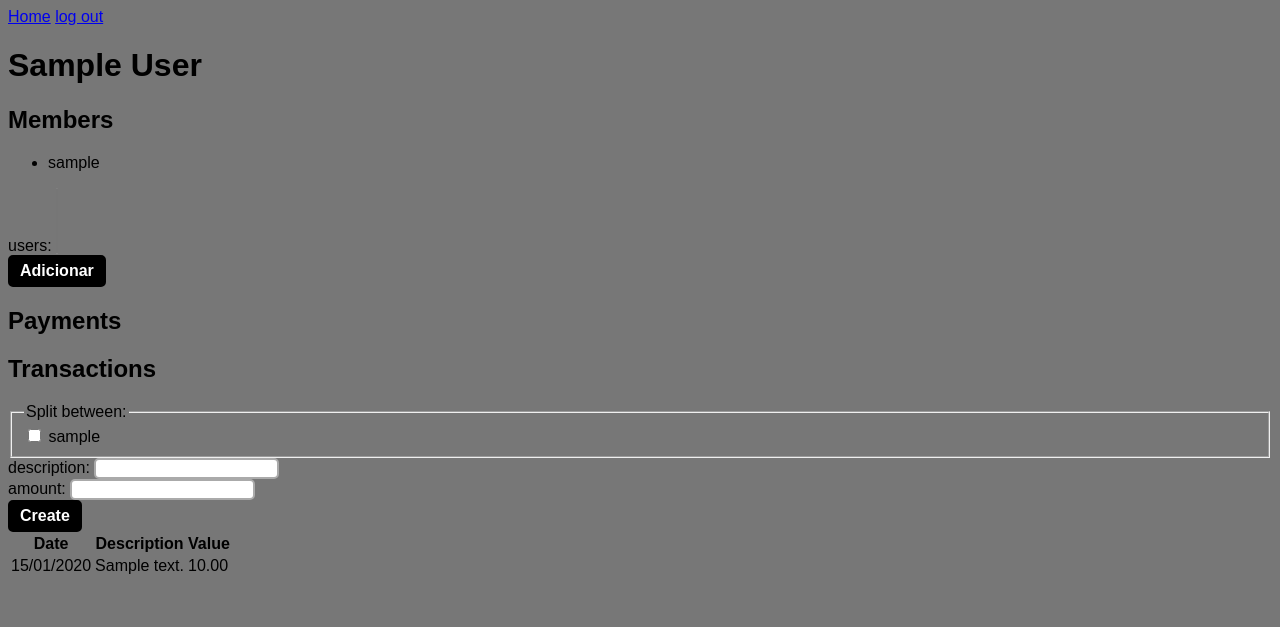
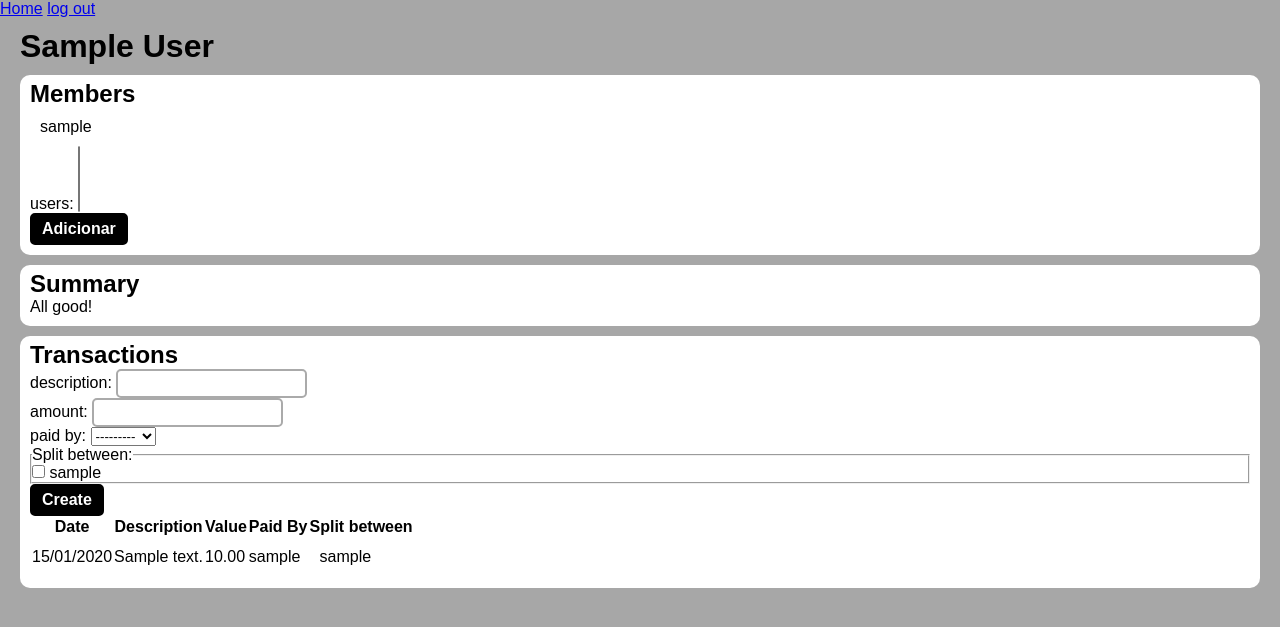
Before and after one commit to bhashimoto/raticate, a Django app: page /ratata/accounts/1/ in a window 1280 px wide. Shown: the top 627 px of the page. Run offline with Django 5.2, Linux system fonts and the light colour scheme; a user stored in the database is signed in; tables that the repository leaves empty hold one stand-in row (values such as "Sample post").

Commit message:
balances now working. Updated some CSS

```diff
--- a/mysite/ratata/forms.py
+++ b/mysite/ratata/forms.py
@@ -15,13 +15,15 @@ class SignupForm(forms.Form):
     password = forms.CharField(label="password", widget=forms.PasswordInput())
 
 class TransactionForm(forms.Form):
-    members = forms.ModelMultipleChoiceField(label="Split between", queryset=None, widget=forms.CheckboxSelectMultiple())
     description = forms.CharField(label="description", max_length=200)
     amount = forms.DecimalField(label="amount")
+    paid_by = forms.ModelChoiceField(label="paid by", queryset=None)
+    members = forms.ModelMultipleChoiceField(label="Split between", queryset=None, widget=forms.CheckboxSelectMultiple())
     def __init__(self, *args, **kwargs):
         account = kwargs.pop('account')
         super().__init__(*args, **kwargs)
         self.fields['members'].queryset = account.users.all()
+        self.fields['paid_by'].queryset = account.users.all()
 
 class AccountMemberForm(forms.Form):
     members = forms.ModelMultipleChoiceField(label="users", queryset=None)
--- a/mysite/ratata/models.py
+++ b/mysite/ratata/models.py
@@ -17,10 +17,12 @@ class Transaction(models.Model):
     updated_at = models.DateTimeField(auto_now=True)
     account = models.ForeignKey(Account,default=1,  on_delete=models.CASCADE)
     amount = models.DecimalField(blank=False, default=0.0, decimal_places=2, max_digits=12)
+    paid_by = models.ForeignKey(User, default=1, on_delete=models.CASCADE)
 
 class Debt(models.Model):
-    transaction = models.ForeignKey(Transaction, on_delete=models.CASCADE)
-    user = models.ForeignKey(User, on_delete=models.CASCADE)
+    transaction = models.ForeignKey(Transaction, on_delete=models.CASCADE, related_name="debts")
+    who_owes = models.ForeignKey(User, default=1, on_delete=models.CASCADE, related_name="who_owes")
+    paid_by = models.ForeignKey(User, default=1, on_delete=models.CASCADE, related_name="paid_by")
     created_at = models.DateTimeField(auto_now=True)
     updated_at = models.DateTimeField(auto_now=True)
     amount = models.DecimalField(blank=False, default=0.0, decimal_places=2, max_digits=12)
--- a/mysite/ratata/templates/ratata/account.html
+++ b/mysite/ratata/templates/ratata/account.html
@@ -1,19 +1,20 @@
 {% extends 'ratata/base.html' %}
-{% block title %}{{account.name}}{% endblock %}
+{% block title %}{{account.name}} - Ratata{% endblock %}
 
 {% block content %}
 <h1>{{account.name}}</h1>
-<section>
-	<h2>Members</h2>
-	{% include "ratata/components/account_members_list.html"%}
-	{% include "ratata/components/account_members_create_form.html" %}
+<section class="card">
+		<h2>Members</h2>
+		{% include "ratata/components/account_members_list.html"%}
+		{% include "ratata/components/account_members_create_form.html" %}
 </section>
 
-<section>
-	<h2>Payments</h2>
+<section class="card">
+		<h2>Summary</h2>
+		{% include "ratata/components/account_payment_summary.html" %}
 </section>
 
-<section>
+<section class="card">
 	<h2>Transactions</h2>
 	{% include "ratata/components/transaction_create_form.html"%}
 	{% include "ratata/components/transactions_list.html" %}
--- a/mysite/ratata/templates/ratata/base.html
+++ b/mysite/ratata/templates/ratata/base.html
@@ -15,8 +15,9 @@
 			<a href="/ratata/logout">log out</a>
 			{% endif %}
 		</nav>
+		<main>
 		{% block content %}
 		{% endblock %}
-
+		</main>
 	</body>
 </html>
--- a/mysite/ratata/templates/ratata/components/account_create_form.html
+++ b/mysite/ratata/templates/ratata/components/account_create_form.html
@@ -1,5 +1,5 @@
 <form>
 	{% csrf_token %}
 	{{ account_create_form }}
-	<button type="submit" class="btn-primary" hx-post="/ratata/accounts/" hx-swap="none">Create</button>
+	<button type="submit" class="btn btn-primary" hx-post="/ratata/accounts/" hx-swap="none">Create</button>
 </form>
--- a/mysite/ratata/templates/ratata/components/account_members_list.html
+++ b/mysite/ratata/templates/ratata/components/account_members_list.html
@@ -2,7 +2,7 @@
 	{% if not account.users.all %}
 	No members found for this account, start adding people!
 	{% else %}
-	<ul>
+	<ul class="no-bullet">
 		{% for member in account.users.all %}
 		<li>{{ member.username }}</li>
 		{% endfor %}
--- /dev/null
+++ b/mysite/ratata/templates/ratata/components/account_payment_summary.html
@@ -0,0 +1,11 @@
+<div hx-get="/ratata/accounts/{{ account.id }}/payments" hx-trigger="newTransaction from:body">
+    {% if not payments %}
+    <p>All good!</p>
+{% else %}
+<ul class="no-bullet">
+    {% for payment in payments %}
+    <li>{{ payment.from }} owes {{ payment.amount }} to {{ payment.to }}</li>
+    {% endfor %}
+</ul>
+{% endif %}
+</div>
--- a/mysite/ratata/templates/ratata/components/accounts_list.html
+++ b/mysite/ratata/templates/ratata/components/accounts_list.html
@@ -1,4 +1,4 @@
-<ul id="accounts_list" hx-get="/ratata/accounts" hx-trigger="newAccount from:body"  hx-swap="outerHTML">
+<ul id="accounts_list" class="no-bullet" hx-get="/ratata/accounts" hx-trigger="newAccount from:body"  hx-swap="outerHTML">
 	{% for account in accounts %}
 	<li><a href="/ratata/accounts/{{account.id}}">{{ account.name }}</a></li>
 	{% endfor %}
--- a/mysite/ratata/templates/ratata/components/transactions_list.html
+++ b/mysite/ratata/templates/ratata/components/transactions_list.html
@@ -1,14 +1,27 @@
 <table hx-get="/ratata/accounts/{{ account.id }}/transactions" hx-trigger="newTransaction from:body">
+	{% if transactions %}
 	<tr>
 		<th>Date</th>
 		<th>Description</th>
 		<th>Value</th>
+		<th>Paid By</th>
+		<th>Split between</th>
 	</tr>
 	{% for transaction in transactions%}
 	<tr>
 		<td>{{ transaction.created_at|date:"d/m/Y" }}</td>
 		<td>{{ transaction.description }}</td>
 		<td>{{ transaction.amount}}</td>
+		<td>{{ transaction.paid_by.username}}</td>
+		<td>
+			<ul class="no-bullet">
+			{% for debt in transaction.debts.all %}
+			<li>{{ debt.who_owes.username}}</li>
+			{%endfor%}
+			</ul>
+
+		</td>
 	</tr>
 	{% endfor %}
+	{% endif %}
 </table>
--- a/mysite/ratata/templates/ratata/login.html
+++ b/mysite/ratata/templates/ratata/login.html
@@ -5,6 +5,9 @@
 <form action="" method="post">
 	{% csrf_token %}
 	{{ form }}
-	<input type="submit" name="login" value="Log In">
+	<input class="btn btn-primary" type="submit" name="login" value="Log In">
 </form>
+{% if error %}
+{{ error }}
+{% endif %}
 {% endblock %}
--- a/mysite/ratata/templates/ratata/signup.html
+++ b/mysite/ratata/templates/ratata/signup.html
@@ -6,6 +6,6 @@
 <form action="" method="post">
 	{% csrf_token %}
 	{{ signup_form }}
-	<button class="btn-primary" type="submit">Register</button>
+	<button class="btn btn-primary" type="submit">Register</button>
 </form>
 {% endblock %}
--- a/mysite/ratata/urls.py
+++ b/mysite/ratata/urls.py
@@ -10,6 +10,7 @@ urlpatterns = [
     path("accounts/", views.accounts, name="accounts"),
     path("accounts/<int:account_id>/", views.account, name="account"),
     path("accounts/<int:account_id>/transactions", views.transactions, name="transactions"),
+    path("accounts/<int:account_id>/payments", views.payments, name="payments"),
     path("accounts/<int:account_id>/members", views.members, name="members"),
     path("accounts/<int:account_id>/members_form", views.members_form, name="members_form"),
 ]
--- a/mysite/ratata/views.py
+++ b/mysite/ratata/views.py
@@ -6,7 +6,7 @@ from django.contrib.auth import authenticate, login, logout
 from django.contrib.auth.decorators import login_required
 
 from .forms import AccountForm, AccountMemberForm, LoginForm, SignupForm, TransactionForm
-from .models import Account, Transaction
+from .models import Account, Transaction, Debt
 logger = logging.getLogger(__name__)
 # Create your views here.
 def index(request):
@@ -31,6 +31,7 @@ def user_signup(request):
 
 
 def user_login(request):
+    error = None
     if request.method == "POST":
         form = LoginForm(request.POST)
         if form.is_valid():
@@ -40,9 +41,9 @@ def user_login(request):
             if user is not None:
                 login(request, user, backend=None)
                 return redirect("home")
-    else:
-        form = LoginForm
-        return render(request, "ratata/login.html", {"form": form})
+        error = "login failed"
+    form = LoginForm
+    return render(request, "ratata/login.html", {"form": form, "error": error})
 
 
 def user_logout(request):
@@ -64,11 +65,13 @@ def account(request, account_id):
     transactions = Transaction.objects.filter(account=account)
     transaction_form = TransactionForm(account=account)
     members_form = AccountMemberForm(account=account)
+    payments = calculate_payments(account=account)
     return render(request, "ratata/account.html", {
         "account": account,
         "transactions":transactions ,
         "transaction_create_form": transaction_form,
         "account_members_create_form": members_form,
+        "payments": payments,
     })
 
 
@@ -82,9 +85,7 @@ def accounts(request):
             account.users.add(request.user)
             account.save()
 
-            response = HttpResponse()
-            response.headers["HX-Trigger"] = "newAccount"
-            return response
+            return return_trigger("newAccount")
     else:
         accounts = Account.objects.filter(users=request.user)
         return render(request, "ratata/components/accounts_list.html", {"accounts": accounts})
@@ -98,16 +99,102 @@ def transactions(request, account_id):
             if form.is_valid():
                 description = form.cleaned_data["description"]
                 amount = form.cleaned_data["amount"]
-                Transaction.objects.create(description=description, amount=amount, account=account)
+                members = form.cleaned_data["members"]
+                paid_by = form.cleaned_data["paid_by"]
+                transaction = Transaction.objects.create(description=description,
+                                                         amount=amount,
+                                                         account=account,
+                                                         paid_by=paid_by)
 
-                response = HttpResponse()
-                response.headers["HX-Trigger"] = "newTransaction"
-                return response
+                create_debts(members=members, paid_by=paid_by, transaction=transaction, amount=amount)
+
+                return return_trigger("newTransaction")
         except:
             return HttpResponse("error")
     else:
         transactions = Transaction.objects.filter(account = Account.objects.get(pk=account_id))
         return render(request, "ratata/components/transactions_list.html", {"transactions": transactions})
+
+def create_debts(members, paid_by, transaction, amount):
+    num_members = len(members)
+    for member in members:
+        Debt.objects.create(transaction=transaction, who_owes=member, paid_by=paid_by, amount=(amount/num_members))
+
+@login_required
+def payments(request, account_id):
+    account = Account.objects.get(pk=account_id)
+    payments = calculate_payments(account=account)
+    return render(request, "ratata/components/account_payment_summary.html", {"payments":payments})
+
+def calculate_payments(account):
+    # 0 or 1 users, nothing to do
+    if len(account.users.all())< 2:
+        return []
+
+    debts = Debt.objects.filter(transaction__in = Transaction.objects.filter(account=account))
+    debts_summary = {}
+    for debt in debts:
+        if debt.who_owes not in debts_summary:
+            debts_summary[debt.who_owes] = {"owes": 0, "is_owed": 0}
+        if debt.paid_by not in debts_summary:
+            debts_summary[debt.paid_by] = {"owes": 0, "is_owed": 0}
+        debts_summary[debt.who_owes]["owes"] += debt.amount
+        debts_summary[debt.paid_by]["is_owed"] += debt.amount
+
+    # only one user in account, there is no calculation to be made
+    if len(debts_summary) < 2:
+        return []
+
+    tally = []
+    for user in debts_summary:
+        balance = debts_summary[user]["is_owed"] - debts_summary[user]["owes"]
+        tally.append([user, balance])
+
+    tally = sorted(tally, key=lambda x: x[1], reverse=True)
+
+    pay_from = len(tally) - 1
+    pay_to  = 0
+    payments = []
+
+    while True:
+        if tally[pay_to][1] == 0.0:
+            break
+        if pay_from == pay_to:
+            break
+        if tally[pay_from][1] == 0.0:
+            break
+        if tally[pay_to][1] > tally[pay_from][1]:
+            payments.append({
+                "from": tally[pay_from][0],
+                "to": tally[pay_to][0],
+                "amount": abs(tally[pay_from][1]),
+                })
+            tally[pay_to][1] -= tally[pay_from][1]
+            tally[pay_from][1] = 0
+            pay_from -= 1
+        elif tally[pay_to][1] == tally[pay_from][1]:
+            payments.append({
+                "from": tally[pay_from][0],
+                "to": tally[pay_to][0],
+                "amount": abs(tally[pay_from][1]),
+                })
+            tally[pay_from][1] = 0
+            tally[pay_to][1] = 0
+            pay_to += 1
+            pay_from -= 1
+        else:
+            payments.append({
+                "from": tally[pay_from][0],
+                "to": tally[pay_to][0],
+                "amount": abs(tally[pay_to][1]),
+                })
+            tally[pay_from][1] -= tally[pay_to][1]
+            tally[pay_to][1] = 0
+            pay_to += 1
+
+    return payments
+
+
 
 @login_required
 def members(request, account_id):
@@ -120,9 +207,7 @@ def members(request, account_id):
                 account.users.add(*users)
                 account.save()
 
-                response = HttpResponse()
-                response.headers["HX-Trigger"] = "newMember"
-                return response
+                return return_trigger("newMember")
         except:
             return HttpResponse("error")
     else:
@@ -137,3 +222,8 @@ def members_form(request, account_id):
     account = Account.objects.get(pk=account_id)
     form = AccountMemberForm(account=account)
     return render(request, "ratata/components/account_members_create_form.html", {"account": account, "account_members_create_form": form})
+
+def return_trigger(trigger:str) -> HttpResponse:
+    response = HttpResponse()
+    response.headers['HX-Trigger'] = trigger
+    return response
--- a/mysite/static/css/style.css
+++ b/mysite/static/css/style.css
@@ -1,10 +1,28 @@
+* {
+	margin:0px;
+	padding: 0px;
+}
+
 html {
 	--primary-color: rgb(0, 0, 0);
 	--background: #FFF;
 }
+
 body {
-	background-color: #777;
+	background-color: #a7a7a7;
 	font-family: Arial, Helvetica, sans-serif;
+}
+
+main {
+	margin: 10px;
+}
+
+h1 {
+	margin: 0px 10px;
+}
+
+ul {
+	margin: 10px;
 }
 
 header {
@@ -13,9 +31,15 @@ header {
 
 input {
 	border-radius: 5px;
+	padding: 5px;
 	box-shadow: none;
 	border: 2;
 	border-color: #AAA;
+	border-style: solid;
+}
+
+button {
+	border-radius: 5px;
 	border-style: solid;
 }
 
@@ -58,3 +82,18 @@ input {
 	justify-content: center;
 	gap: 10px;
 }
+
+.card {
+	margin: 10px 10px;
+	padding: 5px 10px 10px 10px;
+	background-color: var(--background);
+	border-radius: 10px;
+}
+
+.card>h2 {
+	margin-top: 0px;
+}
+
+.no-bullet {
+	list-style: none;
+}
```
Also changed, not shown: mysite/ratata/templates/ratata/home.html (+6 -4 lines), mysite/ratata/migrations/0004_remove_debt_user_debt_paid_by_debt_who_owes.py (added), mysite/ratata/migrations/0005_transaction_paid_by.py (added), mysite/ratata/migrations/0006_alter_debt_transaction.py (added).
